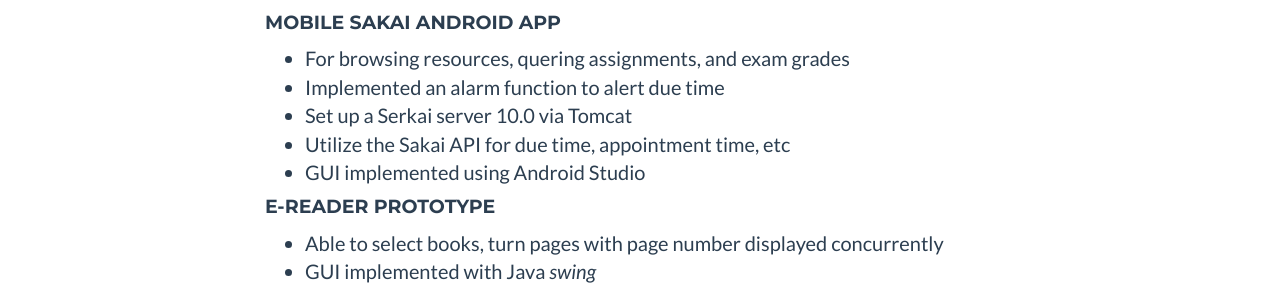
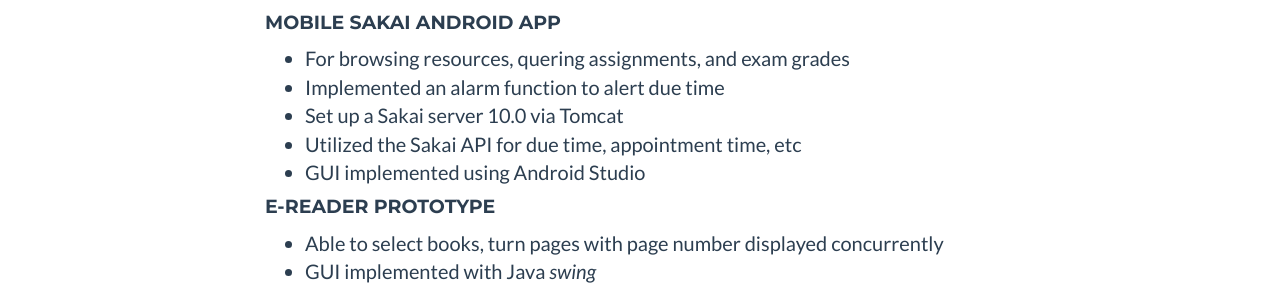
Before and after one commit to YilinGUO/YilinGUO.github.io, a Jekyll site: the page built from index.html, in a window 1280 px wide and 900 px high, scrolled down 1992 px. Shown: the part 157-448 px from the top of the window. Built offline with Jekyll 4.4.1, drawn with Linux system fonts in a browser that asks for light colours.

Commit message:
updated all

```diff
--- a/_includes/portfolio_grid.html
+++ b/_includes/portfolio_grid.html
@@ -48,8 +48,8 @@
                         <ul>
                             <li>For browsing resources, quering assignments, and exam grades</li>
                             <li>Implemented an alarm function to alert due time</li>
-                            <li>Set up a Serkai server 10.0 via Tomcat</li>
-                            <li>Utilize the Sakai API for due time, appointment time, etc</li>
+                            <li>Set up a Sakai server 10.0 via Tomcat</li>
+                            <li>Utilized the Sakai API for due time, appointment time, etc</li>
                             <li>GUI implemented using Android Studio</li>
                         </ul>
                     </p>
```
